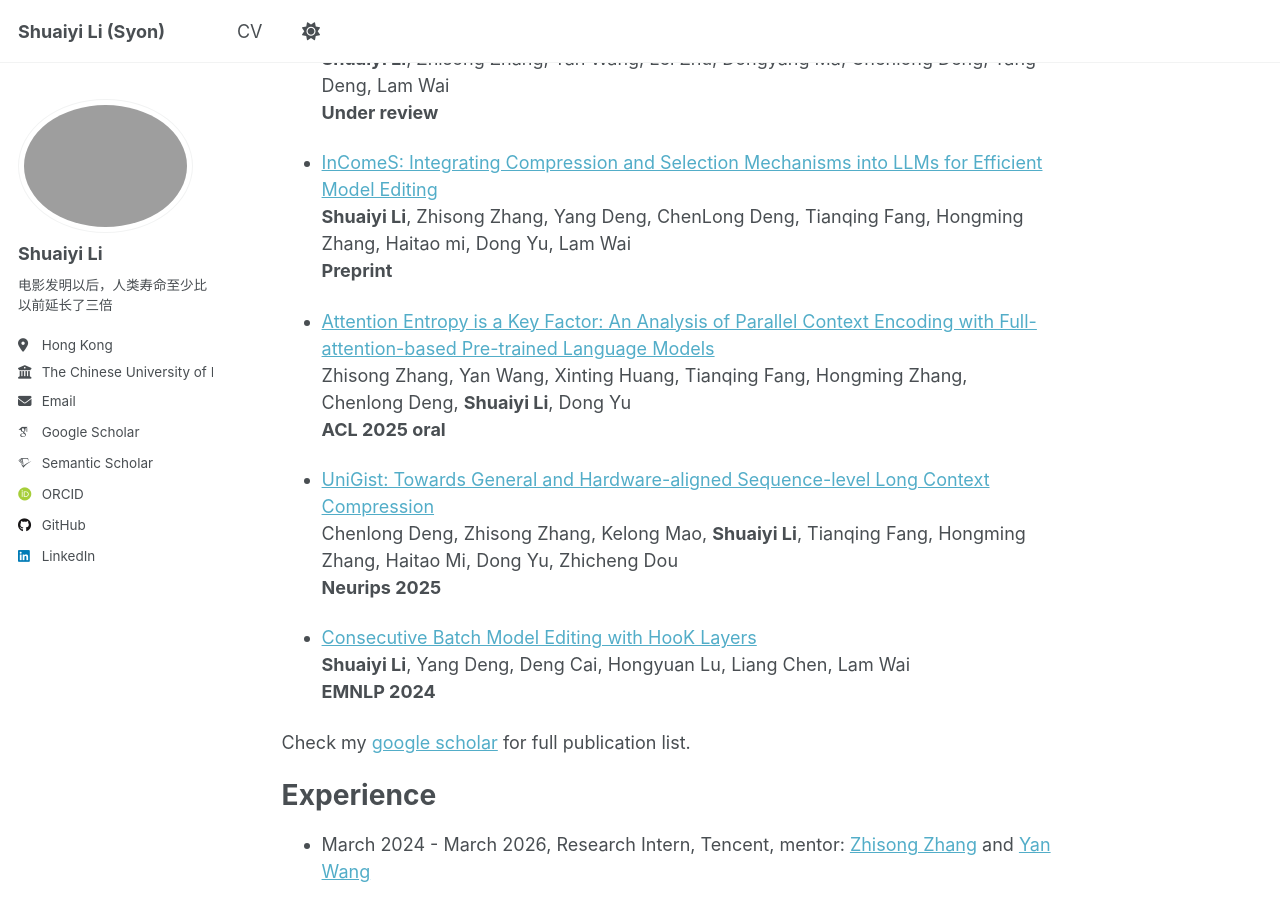
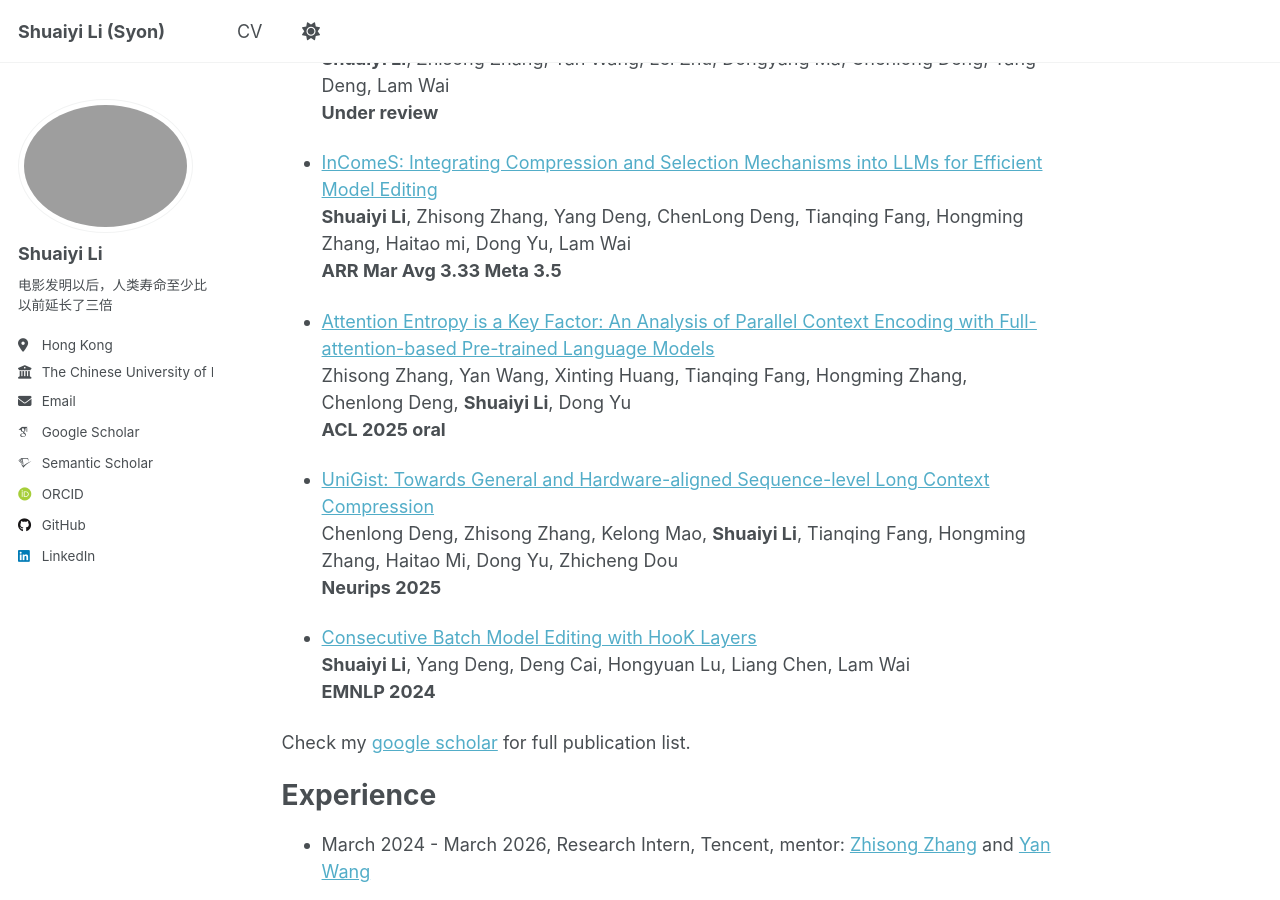
Before and after one commit to Syon-Li/Syon-Li.github.io, a Jekyll site: the page built from _pages/about.md, in a window 1280 px wide and 900 px high, scrolled down 465 px. Built offline with Jekyll 4.4.1, drawn with Linux system fonts in a browser that asks for light colours; some web fonts are replaced; a script that is not in the unit is left out.

Commit message:
Update about.md

```diff
--- a/_pages/about.md
+++ b/_pages/about.md
@@ -21,7 +21,7 @@ Publications
 
 - [InComeS: Integrating Compression and Selection Mechanisms into LLMs for Efficient Model Editing](https://arxiv.org/pdf/2505.22156)<br>
   **Shuaiyi Li**, Zhisong Zhang, Yang Deng, ChenLong Deng, Tianqing Fang, Hongming Zhang, Haitao mi, Dong Yu, Lam Wai<br>
-  **Preprint**
+  **ARR Mar Avg 3.33 Meta 3.5**
 
 - [Attention Entropy is a Key Factor: An Analysis of Parallel Context Encoding with Full-attention-based Pre-trained Language Models](https://arxiv.org/abs/2412.16545)<br>
   Zhisong Zhang, Yan Wang, Xinting Huang, Tianqing Fang, Hongming Zhang, Chenlong Deng, **Shuaiyi Li**, Dong Yu<br>
```
